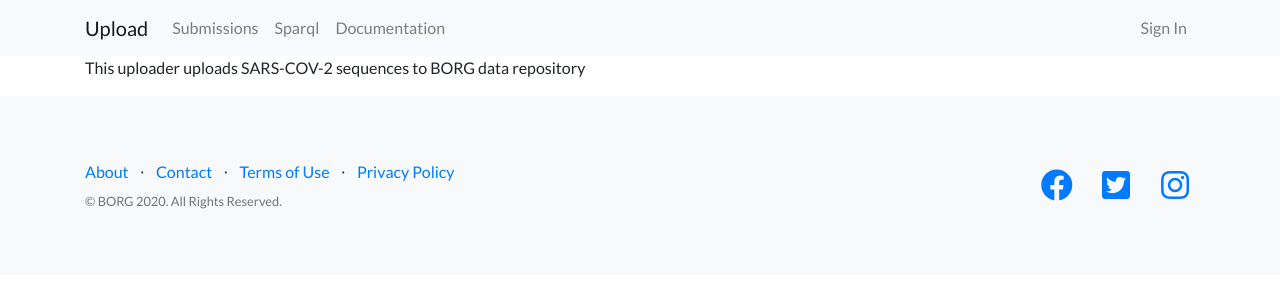
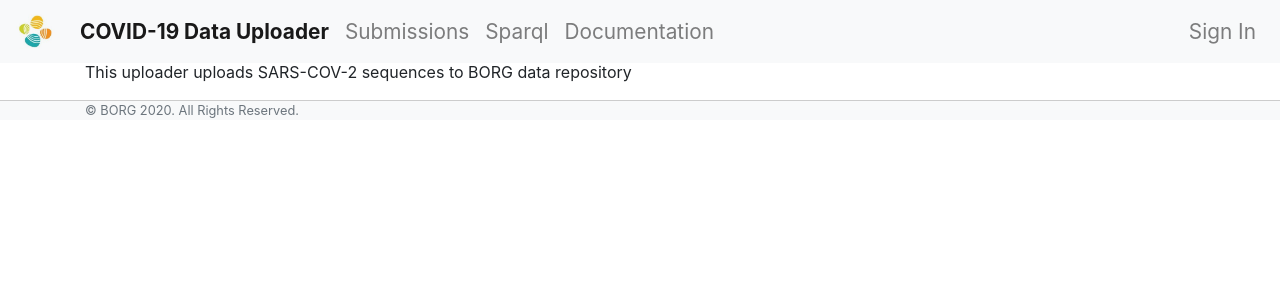
Before and after one commit to bio-ontology-research-group/covidweb, a Django app: page /about/ in a window 1280 px wide. Shown: the top 300 px of the page. Run offline with Django 3.2, Linux system fonts and the light colour scheme; parts of the project's set-up code (start-up, migrations or seed data) failed here and were passed over; some libraries are stand-ins or nearby versions.

Commit message:
style of mutation tracker

```diff
--- /dev/null
+++ b/covidweb/static/css/styles.css
@@ -0,0 +1,314 @@
+body {
+    padding-top: 60px;
+  }
+.container-fluid {
+  background-color:white;
+}
+.bigger {
+	font-size:1.2em;
+}
+
+.smaller {
+	font-size:0.8em;
+}
+
+.center {
+	margin:auto;
+}
+
+/* navbar
+-------------------------------------------------- */
+.nav-link {
+  font-size:1.3rem;
+}
+
+.active-menu {
+  border-radius:6px;
+  color:black!important;
+  background:#eee!important;
+}
+
+.dropdownButton:focus{
+  background-color: #eee!important;
+  border:1px solid white!important;
+}
+
+/* Sticky footer
+-------------------------------------------------- */
+.footer {
+/*  position: absolute;
+  bottom: 0;
+  height: 80px;
+*/
+  width: 100%;
+  border-top:1px solid #ccc;
+  background-color:#e9ecef;
+}
+
+/* Various formating
+-------------------------------------------------- */
+.line-pattern {
+	height: 75vh;
+	width: 75wh;
+	background-image:   radial-gradient(1px 1px at center, #888 .5px, transparent 1px);
+	background-size: 40px 60px, 120px 40px, 6px 60px, 6px 60px;
+	background-position: 0px 0px, 0px 0px, 0px -10px, 0px 10px;
+  }
+
+.twoColumns{
+    -webkit-column-gap: 20px;
+       -moz-column-gap: 20px;
+            column-gap: 20px;
+    -webkit-column-count: 2;
+       -moz-column-count: 2;
+            column-count: 2;
+}
+/* Main tabs
+-------------------------------------------------- */
+section {
+    /*padding: 60px 0;*/
+}
+
+section .section-title {
+    text-align: center;
+    color: #000;
+	font-size:1.2rem;
+	margin:0.5rem 0rem 0rem 0rem;
+	box-shadow: none;
+	box-shadow: 0 5px 0 -4px #ccc;
+}
+#tabs{
+	background: #fff;
+    color: #000;
+}
+#tabs h6.section-title{
+    color: #000;
+}
+
+#tabs .nav-tabs .nav-item.show .nav-link, .nav-tabs .nav-link.active {
+    color: #000;
+    background-color: transparent;
+    border-color: transparent transparent #000;
+    border-bottom: 4px solid !important;
+    font-size: 20px;
+    font-weight: bold;
+
+}
+#tabs .nav-tabs .nav-link {
+    border: 1px solid transparent;
+    border-top-left-radius: .25rem;
+    border-top-right-radius: .25rem;
+    color: #000;
+    font-size: 20px;
+}
+
+/* Dictionaries
+-------------------------------------------------- */
+#pubmedAbstract {
+	text-align: justify;
+  }
+
+.d1, .did-1
+{
+	background-color:#845ec2;
+	color:white;
+	-moz-border-radius: 5px;
+	-webkit-border-radius: 5px;
+	border-radius: 5px;
+	cursor:pointer;
+	padding: 0px 2px 0 2px;
+}
+.d2, .did-2
+{
+	background-color: #d65db1;
+	color:white;
+	-moz-border-radius: 5px;
+	-webkit-border-radius: 5px;
+	border-radius: 5px;
+	cursor:pointer;
+	padding: 0px 2px 0 2px;
+
+}
+.d3, .did-3
+{
+	background-color: #e4f0f5;
+	color:black;
+	-moz-border-radius: 5px;
+	-webkit-border-radius: 5px;
+	border-radius: 5px;
+	cursor:pointer;
+	padding: 0px 2px 0 2px;
+}
+.d4, .did-4
+{
+	background-color: #ff9671;
+	color:black;
+	-moz-border-radius: 5px;
+	-webkit-border-radius: 5px;
+	border-radius: 5px;
+	cursor:pointer;
+	padding: 0px 2px 0 2px;
+
+}
+.d5, .did-5
+{
+	background-color: #ffc75f;
+	color:black;
+	-moz-border-radius: 5px;
+	-webkit-border-radius: 5px;
+	border-radius: 5px;
+	cursor:pointer;
+	padding: 0px 2px 0 2px;
+}
+.d6, .did-6
+{
+	background-color: #1b4f72;
+	color:white;
+	-moz-border-radius: 5px;
+	-webkit-border-radius: 5px;
+	border-radius: 5px;
+	cursor:pointer;
+	padding: 0px 2px 0 2px;
+}
+.d7, .did-7
+{
+	background-color: #f9f871;
+	color:black;
+	-moz-border-radius: 5px;
+	-webkit-border-radius: 5px;
+	border-radius: 5px;
+	cursor:pointer;
+	padding: 0px 2px 0 2px;
+
+}
+.d8, .did-8
+{
+	background-color: #0081cf;
+	color:white;
+	-moz-border-radius: 5px;
+	-webkit-border-radius: 5px;
+	border-radius: 5px;
+	cursor:pointer;
+	padding: 0px 2px 0 2px;
+
+}
+.d9, .did-9
+{
+	background-color: #66095d;
+	color:white;
+	-moz-border-radius: 5px;
+	-webkit-border-radius: 5px;
+	border-radius: 5px;
+	cursor:pointer;
+	padding: 0px 2px 0 2px;
+}
+.d10, .did-10
+{
+	background-color: #00c9a7;
+	color:black;
+	-moz-border-radius: 5px;
+	-webkit-border-radius: 5px;
+	border-radius: 5px;
+	cursor:pointer;
+	padding: 0px 2px 0 2px;
+}
+.d11, .did-11
+{
+	background-color: #fbeaff;
+	color:black;
+	-moz-border-radius: 5px;
+	-webkit-border-radius: 5px;
+	border-radius: 5px;
+	cursor:pointer;
+	padding: 0px 2px 0 2px;
+}
+.d12, .did-12
+{
+	background-color: #ff8066;
+	color:black;
+	-moz-border-radius: 5px;
+	-webkit-border-radius: 5px;
+	border-radius: 5px;
+	cursor:pointer;
+	padding: 0px 2px 0 2px;
+}
+.d13, .did-13
+{
+	background-color: #d5cabd;
+	color:black;
+	-moz-border-radius: 5px;
+	-webkit-border-radius: 5px;
+	border-radius: 5px;
+	cursor:pointer;
+	padding: 0px 2px 0 2px;
+}
+.d14, .did-14
+{
+	background-color: #666;
+	color:white;
+	-moz-border-radius: 5px;
+	-webkit-border-radius: 5px;
+	border-radius: 5px;
+	cursor:pointer;
+	padding: 0px 2px 0 2px;
+}
+.d15, .did-15
+{
+	background-color: #33AAFF;
+	color:black;
+	-moz-border-radius: 5px;
+	-webkit-border-radius: 5px;
+	border-radius: 5px;
+	cursor:pointer;
+	padding: 0px 2px 0 2px;
+}
+.d16, .did-16
+{
+	background-color: #EFDAF2;
+	color:black;
+	-moz-border-radius: 5px;
+	-webkit-border-radius: 5px;
+	border-radius: 5px;
+	cursor:pointer;
+	padding: 0px 2px 0 2px;
+}
+.d17, .did-17
+{
+	background-color: #C7FF00;
+	color:black;
+	-moz-border-radius: 5px;
+	-webkit-border-radius: 5px;
+	border-radius: 5px;
+	cursor:pointer;
+	padding: 0px 2px 0 2px;
+}
+.d18, .did-18
+{
+	background-color: #99AA88;
+	color:black;
+	-moz-border-radius: 5px;
+	-webkit-border-radius: 5px;
+	border-radius: 5px;
+	cursor:pointer;
+	padding: 0px 2px 0 2px;
+}
+.d19, .did-19
+{
+	background-color: #F279A1;
+	color:black;
+	-moz-border-radius: 5px;
+	-webkit-border-radius: 5px;
+	border-radius: 5px;
+	cursor:pointer;
+	padding: 0px 2px 0 2px;
+}
+.d20, .did-20
+{
+	background-color: #99EDFF;
+	color:black;
+	-moz-border-radius: 5px;
+	-webkit-border-radius: 5px;
+	border-radius: 5px;
+	cursor:pointer;
+	padding: 0px 2px 0 2px;
+}
--- a/covidweb/templates/base.html
+++ b/covidweb/templates/base.html
@@ -9,7 +9,7 @@
     <!-- The above 3 meta tags *must* come first in the head; any other head content must come *after* these tags -->
     <meta name="description" content="">
     <meta name="author" content="">
-    <link rel="icon" href="../../favicon.ico">
+    <link rel="icon" href="{% static "images/logo.png" %}">
 
     <title>CBRC/BORG COVID-19 Sequence Database</title>
 
@@ -20,7 +20,7 @@
     <link href="https://fonts.googleapis.com/css?family=Montserrat:400,700" rel="stylesheet" type="text/css">
     <link href="https://fonts.googleapis.com/css?family=Lato:400,700,400italic,700italic" rel="stylesheet" type="text/css">
     <!-- Custom styles for this template -->
-    <link href="{% static "css/app.css" %}" rel="stylesheet">
+    <link href="{% static "css/styles.css" %}" rel="stylesheet">
     <link href="{% static "css/doc-theme.css" %}" rel="stylesheet">
 
     <!-- Just for debugging purposes. Don't actually copy these 2 lines! -->
@@ -46,43 +46,9 @@
       <div class="container">
 	<div class="row">
           <div class="col-lg-6 h-100 text-center text-lg-left my-auto">
-            <ul class="list-inline mb-2">
-              <li class="list-inline-item">
-		<a href="#">About</a>
-              </li>
-              <li class="list-inline-item">⋅</li>
-              <li class="list-inline-item">
-		<a href="#">Contact</a>
-              </li>
-              <li class="list-inline-item">⋅</li>
-              <li class="list-inline-item">
-		<a href="#">Terms of Use</a>
-              </li>
-              <li class="list-inline-item">⋅</li>
-              <li class="list-inline-item">
-		<a href="#">Privacy Policy</a>
-              </li>
-            </ul>
             <p class="text-muted small mb-4 mb-lg-0">© BORG 2020. All Rights Reserved.</p>
           </div>
           <div class="col-lg-6 h-100 text-center text-lg-right my-auto">
-            <ul class="list-inline mb-0">
-              <li class="list-inline-item mr-3">
-		<a href="#">
-                  <i class="fab fa-facebook fa-2x fa-fw"></i>
-		</a>
-              </li>
-              <li class="list-inline-item mr-3">
-		<a href="#">
-                  <i class="fab fa-twitter-square fa-2x fa-fw"></i>
-		</a>
-              </li>
-              <li class="list-inline-item">
-		<a href="#">
-                  <i class="fab fa-instagram fa-2x fa-fw"></i>
-		</a>
-              </li>
-            </ul>
           </div>
 	</div>
       </div>
--- a/covidweb/templates/header.html
+++ b/covidweb/templates/header.html
@@ -1,8 +1,13 @@
-<nav class="navbar navbar-expand-lg navbar-light bg-light static-top">
-  <div class="container">
-  <a class="navbar-brand" href="{% url "uploader-upload" %}">Upload</a>
-  <div class="collapse navbar-collapse" id="navbarSupportedContent">
-    <ul class="navbar-nav mr-auto">
+{% load static %}
+<header>
+  <nav class="navbar navbar-expand-lg navbar-light bg-light fixed-top">
+    <span class="navbar-brand"><img src="{% static "images/logo.png" %}" width="40"></span>
+    <button class="navbar-toggler" type="button" data-toggle="collapse" data-target="#navbarCollapse" aria-controls="navbarCollapse" aria-expanded="false" aria-label="Toggle navigation">
+      <span class="navbar-toggler-icon"></span>
+    </button>
+    <div class="collapse navbar-collapse" id="navbarCollapse">
+      <ul class="navbar-nav">
+        <li class="nav-item"><a class="nav-link active" href="{% url "home" %}"><strong>COVID-19 Data Uploader</strong></a></li>
         <li class="nav-item"><a class="nav-link" href="{% url "uploader-submission_list" %}">Submissions</a></li>
         <li class="nav-item"><a class="nav-link" href="{% url "sparql-isparql" %}">Sparql</a></li>
         <li class="nav-item"><a class="nav-link" href="{% url "documentation" %}">Documentation</a></li>
@@ -16,5 +21,5 @@
         {% endif %}
       </ul>
     </div>
-  </div>
   </nav>
+</header>
```
Also changed, not shown: covidweb/static/images/logo.png (added). Lines whose indentation alone changed are shown as unchanged.
